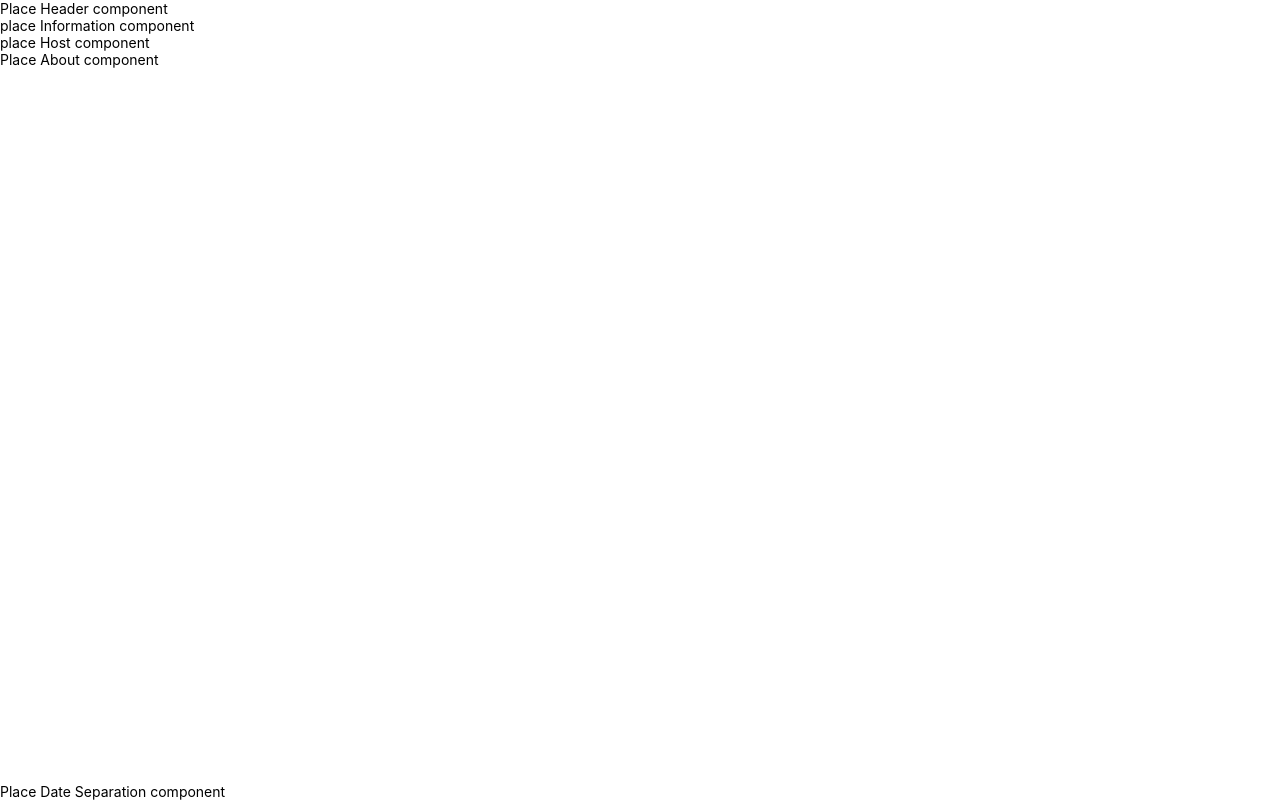
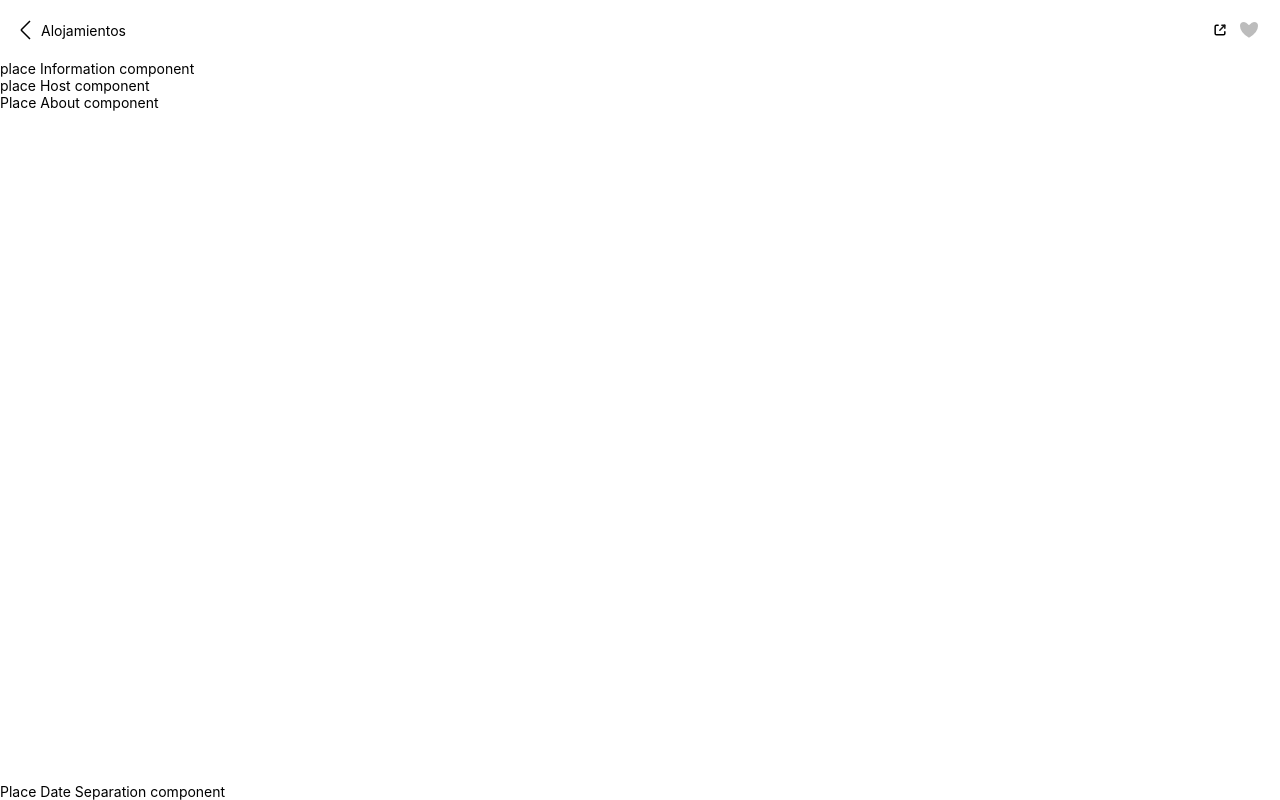
Before and after one commit to theonlylooker/react-nerdery-clone-app-challenge, a React (Vite) app: page /place/1 in a window 1280 px wide. Built offline with nearby package versions, Linux system fonts and the light colour scheme; a web font is replaced by a local one.

Commit message:
feat: add place header component UI

```diff
--- a/src/placeDetails/PlaceDetails.tsx
+++ b/src/placeDetails/PlaceDetails.tsx
@@ -1,11 +1,12 @@
 import React from "react";
 import { useParams } from "react-router-dom";
+import PlaceHeader from "../placeHeader/PlaceHeader";
 
 const PlaceDetails = () => {
   const { id } = useParams();
   return (
     <div>
-      <div>Place Header component</div>
+      <PlaceHeader />
       <div>place Information component</div>
       <div>place Host component</div>
       <div>Place About component</div>
--- /dev/null
+++ b/src/placeHeader/PlaceHeader.tsx
@@ -0,0 +1,33 @@
+import React from "react";
+import { ReactComponent as LeftArrow } from "../assets/leftArrow.svg";
+import { ReactComponent as Share } from "../assets/share.svg";
+import { ReactComponent as Heart } from "../assets/heart.svg";
+import styled from "styled-components";
+
+const PlaceHeaderLayout = styled.div`
+  display: flex;
+  justify-content: space-between;
+  padding: 20px;
+  div {
+    display: flex;
+    gap: 10px;
+    align-items: center;
+  }
+`;
+
+const PlaceHeader = () => {
+  return (
+    <PlaceHeaderLayout>
+      <div>
+        <LeftArrow />
+        <div>Alojamientos</div>
+      </div>
+      <div>
+        <Share />
+        <Heart />
+      </div>
+    </PlaceHeaderLayout>
+  );
+};
+
+export default PlaceHeader;
```
Also changed, not shown: src/assets/leftArrow.svg (added), src/assets/share.svg (added).
